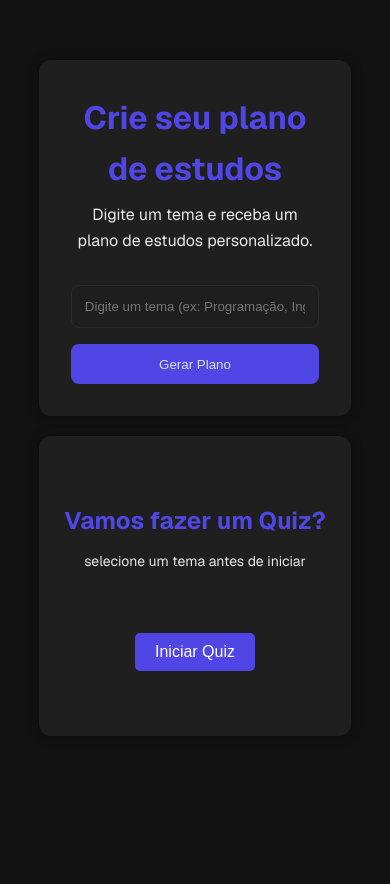
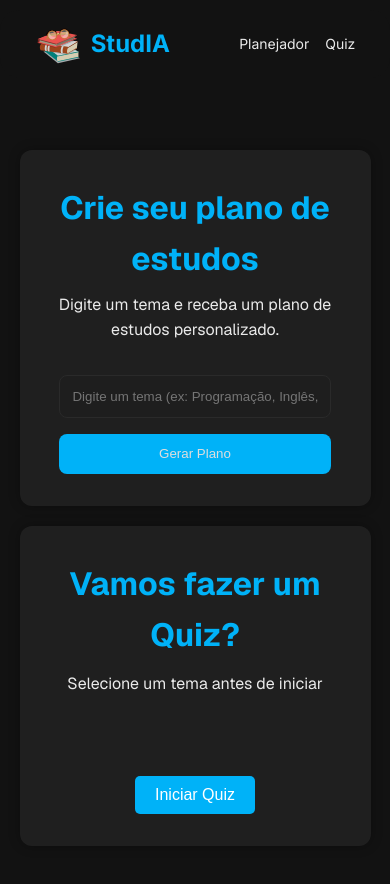
Before and after one commit to pedroferreirasousa/Plataforma-de-Estudos-com-IA, a Next.js app: page / in a window 390 px wide. Shown: the top 884 px of the page. Before the commit the page ends 844 px from the top, so only its background shows below. Built offline with nearby package versions, Linux system fonts and the light colour scheme.

Commit message:
add logo svg para o header

```diff
--- a/src/app/globals.css
+++ b/src/app/globals.css
@@ -8,6 +8,10 @@
   box-sizing: border-box;
 }
 
+html{
+
+  scroll-behavior: smooth;
+
   body{
     margin: 0;
     padding: 0;
@@ -16,3 +20,4 @@ body{
     color: var(--text);
     line-height: 1.6;
   }
+}
--- a/src/app/layout.tsx
+++ b/src/app/layout.tsx
@@ -2,6 +2,7 @@ import type { Metadata } from "next";
 import { Geist, Geist_Mono } from "next/font/google";
 import "./globals.css";
 import AppProviders from "@/contexts";
+import Header from "@/components/Header";
 
 const geistSans = Geist({
   variable: "--font-geist-sans",
@@ -27,6 +28,7 @@ export default function RootLayout({
     <html lang="pt-br">
       <body className={`${geistSans.variable} ${geistMono.variable}`}>
         <AppProviders>
+          <Header/>
           {children}
         </AppProviders>
       </body>
--- /dev/null
+++ b/src/components/Header/Header.module.scss
@@ -0,0 +1,179 @@
+.header {
+    display: flex;
+    align-items: center;
+    justify-content: center;
+    width: 100vw;
+    position: fixed;
+    z-index: 10;
+    display: flex;
+    margin-top: 10px;
+    height: 8vh;
+    background-color: var(--bg);
+
+    div {
+        height: 100%;
+        border-radius: 20px;
+        width: 90%;
+        min-width: 300px;
+        display: flex;
+        align-items: center;
+        justify-content: space-around;
+        background-color: var(--bg);
+
+        .title {
+            font-size: 24px;
+            color: var(--logo);
+            display: flex;
+            align-items: center;
+            gap: 8px;
+        }
+
+        .titleMobile {
+            display: none;
+        }
+
+        nav {
+            display: none;
+
+            a {
+                text-decoration: none;
+                color: var(--text);
+                font-size: 18px;
+            }
+        }
+    }
+
+    @media (max-width: 1219px) {
+        div {
+
+            width: 95%;
+            display: flex;
+            align-items: center;
+            justify-content: space-around;
+
+            .title {
+                font-size: 24px;
+                letter-spacing: 1px;
+            }
+
+            nav {
+                display: flex;
+                gap: 20px;
+
+                a {
+                    text-decoration: none;
+                    color: var(--text);
+                    font-size: 16px;
+                    letter-spacing: 1px;
+
+                    &:hover {
+                        color: var(--logo);
+
+                        &::after {
+                            width: 100%;
+                            height: 2px;
+                            content: "";
+                            display: block;
+                            background-color: var(--text);
+                            bottom: -5px;
+                            left: 0;
+                        }
+                    }
+                }
+            }
+        }
+    }
+
+    @media (max-width: 500px) {
+        div {
+
+            width: 95%;
+            display: flex;
+            align-items: center;
+            justify-content: space-around;
+
+            .title {
+                font-size: 20px;
+                letter-spacing: 1px;
+            }
+
+            nav {
+                display: flex;
+                gap: 20px;
+
+                a {
+                    text-decoration: none;
+                    color: var(--text);
+                    font-size: 16px;
+                    letter-spacing: 0px;
+
+                    &:hover {
+                        color: var(--logo);
+
+                        &::after {
+                            width: 100%;
+                            height: 2px;
+                            content: "";
+                            display: block;
+                            background-color: var(--text);
+                            bottom: -5px;
+                            left: 0;
+                        }
+                    }
+                }
+            }
+        }
+    }
+
+    @media (max-width: 425px) {
+        div {
+
+            width: 100%;
+            display: flex;
+            align-items: center;
+            justify-content: space-around;
+
+            .title {
+                display: none;
+                font-size: 18px;
+                letter-spacing: 0px;
+            }
+
+            .titleMobile{
+                display: flex;
+                font-size: 24px;
+                letter-spacing: 0px;
+                color: var(--logo);
+                align-items: center;
+                gap: 8px;
+            }
+
+            nav {
+                display: flex;
+                gap: 16px;
+
+                a {
+                    text-decoration: none;
+                    color: var(--text);
+                    font-size: 14px;
+                    letter-spacing: 0px;
+
+                    &:hover {
+                        color: var(--logo);
+
+                        &::after {
+                            width: 100%;
+                            height: 2px;
+                            content: "";
+                            display: block;
+                            background-color: var(--text);
+                            bottom: -5px;
+                            left: 0;
+                        }
+                    }
+                }
+            }
+        }
+    }
+
+}
--- /dev/null
+++ b/src/components/Header/index.tsx
@@ -0,0 +1,27 @@
+import styles from './Header.module.scss';
+import Image from "next/image";
+import svg from '../../../public/svgLogo.svg'
+
+
+const Header = () => {
+    return (
+        <header className={styles.header}>
+            <div>
+                <h1 className={styles.title}>
+                    <Image src={svg} alt="logo" width={48} height={48} />
+                    Plataforma StudIA
+                </h1>
+                <h1 className={styles.titleMobile}>
+                    <Image src={svg} alt="logo" width={48} height={48} />
+                    StudIA
+                </h1>
+                <nav>
+                    <a href="#planner">Planejador</a>
+                    <a href="#quiz">Quiz</a>
+                </nav>
+            </div>
+        </header>
+    )
+}
+
+export default Header
--- a/src/components/Main/Main.module.scss
+++ b/src/components/Main/Main.module.scss
@@ -1,4 +1,5 @@
 .container {
+    margin-top: calc(8vh + 50px) ;
     display: flex;
     width: 100vw;
     max-width: 1220px;
@@ -8,7 +9,7 @@
     align-items: start;
 
     .left {
-        width: 80%;
+        width: 90%;
         max-width: 600px;
         min-width: 300px;
         background-color: var(--secondary);
@@ -22,12 +23,12 @@
     }
 
     .right {
-        width: 80%;
+        width: 90%;
         max-width: 600px;
         min-width: 300px;
         display: flex;
         flex-direction: column;
-        padding: 0px 20px;
+        // padding: 0px 20px;
         background-color: var(--secondary);
         border-radius: 12px;
         box-shadow: 0 0 12px rgba(0, 0, 0, 0.3);
--- a/src/components/Main/index.tsx
+++ b/src/components/Main/index.tsx
@@ -6,10 +6,10 @@ import styles from './Main.module.scss';
 function Main() {
     return (
         <div className={styles.container}>
-            <div className={styles.left}>
+            <div id='planner' className={styles.left}>
                 <StudyPlanner />
             </div>
-            <div className={styles.right}>
+            <div id='quiz' className={styles.right}>
                 <Quiz />
             </div>
         </div>
--- a/src/components/Quizz/Quiz.module.scss
+++ b/src/components/Quizz/Quiz.module.scss
@@ -4,25 +4,27 @@
   align-items: center;
   width: 100%;
   justify-content: space-around;
-  padding: 10px 0px;
+  // padding: 10px 0px;
 
   .startcontainer {
+    padding: 2rem;
     display: flex;
     width: 100%;
-    min-height: 280px;
+    min-height: 300px;
     align-items: center;
-    justify-content: center;
+    justify-content: space-around;
     flex-direction: column;
     gap: 10px;
     text-align: center;
 
     h2{
       color: var(--primary);
+      font-size: 2rem;
     }
 
     span {
-      font-size: 14px;
-      padding-bottom: 50px;
+      font-size: 16px;
+      padding-bottom: 70px;
     }
 
   }
--- a/src/components/Quizz/index.tsx
+++ b/src/components/Quizz/index.tsx
@@ -36,7 +36,7 @@ const Quiz = () => {
         {!quizStarted && (
           <div className={styles.startcontainer}>
             <h2>Vamos fazer um Quiz?</h2>
-            <span>selecione um tema antes de iniciar</span>
+            <span>Selecione um tema antes de iniciar</span>
             <button onClick={startQuiz} className={styles.quizButton}>Iniciar Quiz</button>
             {error && <p className={styles.error}>{error}</p>}
           </div>
--- a/src/components/StudyPlanner/StudyPlanner.scss
+++ b/src/components/StudyPlanner/StudyPlanner.scss
@@ -5,6 +5,8 @@
     text-align: center;
     display: flex;
     flex-direction: column;
+    min-height: 300px;
+    justify-content: space-around;
 
     h1 {
         color: var(--primary);
@@ -17,6 +19,8 @@
     }
 
     form {
+        margin: 0 auto;
+        width: 95%;
         display: flex;
         flex-direction: column;
         gap: 1rem;
@@ -50,6 +54,10 @@
     }
 
     .study-plan-result {
+        margin: 0 auto;
+        width: 95%;
+        max-width: 600px;
+        min-width: 300px;
         background-color: #1e1e2f;
         color: #dedede;
         padding: 1.5rem;
--- a/src/styles/theme/theme.scss
+++ b/src/styles/theme/theme.scss
@@ -1,9 +1,10 @@
 :root {
     --bg: #121212;
     --text: #eaeaea;
-    --primary: #4f46e5;
+    --primary: #00b2f8;
     --secondary: #1f1f1f;
-    --accent: #00bcd4;
+    --accent: #4f46e5;
     --border: #2a2a2a;
     --card-bg: #1e1e1e;
+    --logo: #00b2f8;
   }
```
Also changed, not shown: public/svgLogo.svg (added). Lines whose indentation alone changed are shown as unchanged.
